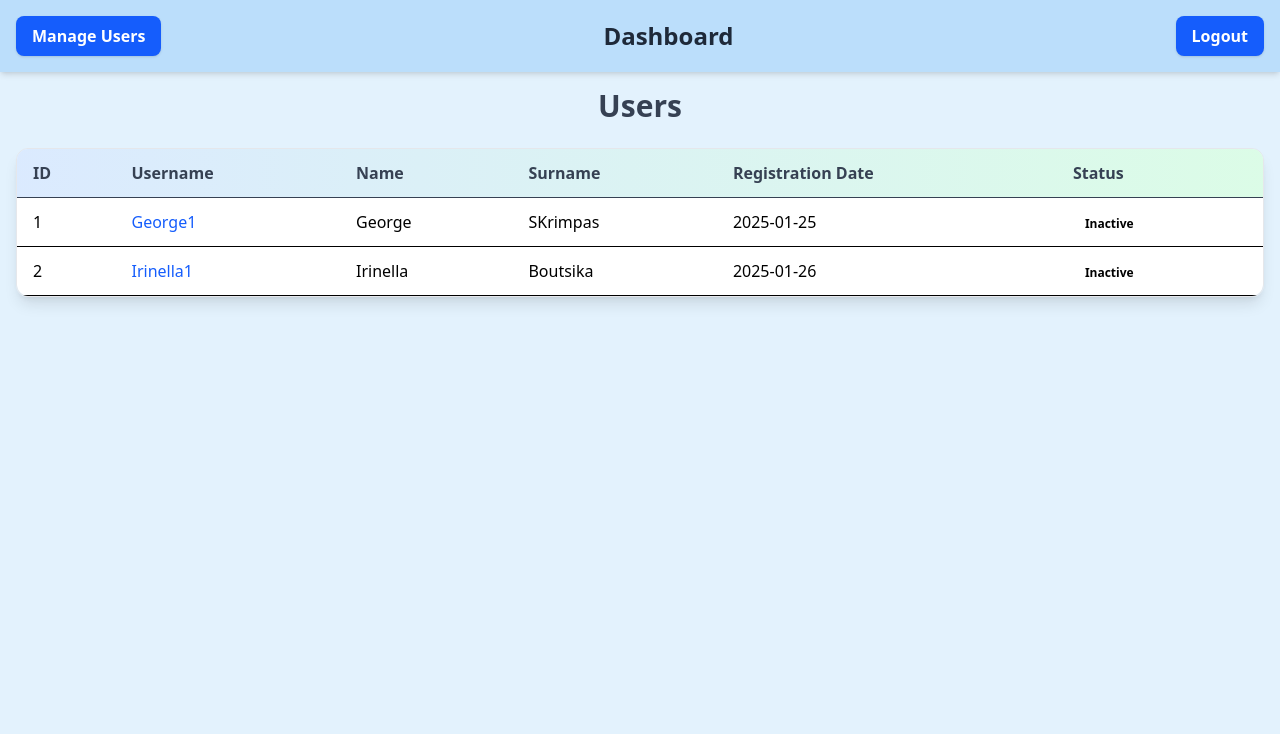
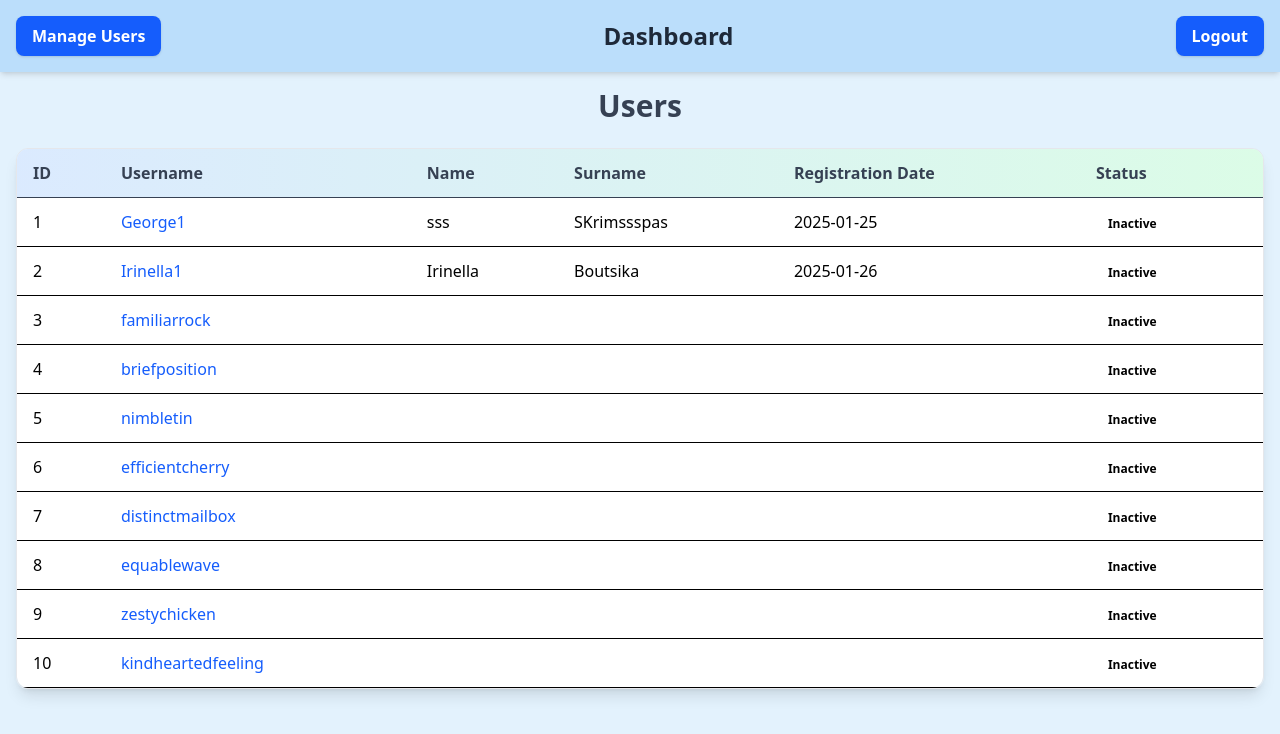
Before and after one commit to 3vilBonobo/task-managment-app-agri, an Angular app: page /dashboard/dashboard/users in a window 1280 px wide. Shown: the top 734 px of the page. Built offline with nearby package versions, Linux system fonts and the light colour scheme; data requests are answered from the project's data file.

Commit message:
add user modal and update jsonDB

```diff
--- a/db.json
+++ b/db.json
@@ -1,17 +1,17 @@
 {
   "users": [
     {
-      "id": 1,
+      "id": "1",
       "username": "George1",
       "password": "George123",
-      "name": "George",
-      "surname": "SKrimpas",
+      "name": "sss",
+      "surname": "SKrimssspas",
       "registrationDate": "2025-01-25",
       "isActive": false,
       "token": "mock-jwt-token"
     },
     {
-      "id": 2,
+      "id": "2",
       "username": "Irinella1",
       "password": "Irinella123",
       "name": "Irinella",
@@ -19,6 +19,79 @@
       "registrationDate": "2025-01-26",
       "isActive": false,
       "token": "mock-jwt-token"
+    },
+
+    {
+      "id": 3,
+      "username": "familiarrock",
+      "first_name": "Aaron",
+      "last_name": "Lee",
+      "email": "alee@outlook.com",
+      "d/m/yyyy": "7/3/2013",
+      "isActive": false
+    },
+    {
+      "id": 4,
+      "username": "briefposition",
+      "first_name": "Tyler",
+      "last_name": "Parker",
+      "email": "tyler_f_parker@rocketmail.com",
+      "d/m/yyyy": "5/12/2022",
+      "isActive": false
+    },
+    {
+      "id": 5,
+      "username": "nimbletin",
+      "first_name": "Amelia",
+      "last_name": "Flores",
+      "email": "a_f_flores63@yahoo.com",
+      "d/m/yyyy": "11/8/2013",
+      "isActive": false
+    },
+    {
+      "id": 6,
+      "username": "efficientcherry",
+      "first_name": "Erin",
+      "last_name": "Moore",
+      "email": "e.r.moore@ymail.com",
+      "d/m/yyyy": "22/12/2022",
+      "isActive": false
+    },
+    {
+      "id": 7,
+      "username": "distinctmailbox",
+      "first_name": "Amber",
+      "last_name": "Henderson",
+      "email": "a.e.henderson@live.com",
+      "d/m/yyyy": "22/7/2021",
+      "isActive": false
+    },
+    {
+      "id": 8,
+      "username": "equablewave",
+      "first_name": "Thomas",
+      "last_name": "Scott",
+      "email": "t.scott51@yahoo.com",
+      "d/m/yyyy": "26/7/2015",
+      "isActive": false
+    },
+    {
+      "id": 9,
+      "username": "zestychicken",
+      "first_name": "Austin",
+      "last_name": "Rivera",
+      "email": "austinandrewrivera@rocketmail.com",
+      "d/m/yyyy": "26/5/2018",
+      "isActive": false
+    },
+    {
+      "id": 10,
+      "username": "kindheartedfeeling",
+      "first_name": "Jessica",
+      "last_name": "Thompson",
+      "email": "jessica.thompson@aol.com",
+      "d/m/yyyy": "27/6/2013",
+      "isActive": false
     }
   ]
 }
--- a/src/app/features/users/users.component.html
+++ b/src/app/features/users/users.component.html
@@ -14,8 +14,8 @@
                 </tr>
             </thead>
             <tbody>
-                @for (user of users(); track user.username){
-                <tr class="border-b hover:bg-blue-50 transition duration-200">
+                @for (user of users(); track user.id) {
+                <tr class="border-b hover:bg-blue-50 transition duration-200" (click)="openModal(user)">
                     <td class="px-4 py-3">{{ user.id }}</td>
                     <td class="px-4 py-3 font-medium text-blue-600">{{ user.username }}</td>
                     <td class="px-4 py-3">{{ user.name }}</td>
@@ -30,13 +30,17 @@
                     </td>
                 </tr>
                 }
-
-                @empty{ <tr>
+                @empty {
+                <tr>
                     <td colspan="6" class="px-4 py-3 text-center text-gray-500">There are no users.</td>
-                </tr>}
-
-
+                </tr>
+                }
             </tbody>
         </table>
     </div>
+
+    <!-- User Modal -->
+    @if (selectedUser()) {
+    <app-user-modal></app-user-modal>
+    }
 </div>
--- a/src/app/features/users/users.component.ts
+++ b/src/app/features/users/users.component.ts
@@ -1,30 +1,41 @@
 import { HttpClient } from '@angular/common/http';
-import { Component, inject, signal } from '@angular/core';
+import { Component, inject, signal, ViewChild } from '@angular/core';
 import { CommonModule } from '@angular/common';
+import { UserModalComponent } from '../../shared/components/user-modal/user-modal.component';
 
 @Component({
   selector: 'app-users',
-  imports: [CommonModule],
+  standalone: true,
+  imports: [CommonModule, UserModalComponent],
   templateUrl: './users.component.html',
   styleUrls: ['./users.component.css'],
 })
 export class UsersComponent {
   private http = inject(HttpClient);
 
-  // Create a signal to store users data
-  users = signal<any[]>([]);
+  users = signal<any[]>([]); // Stores users
+  selectedUser = signal<any | null>(null); // Tracks selected user
+
+  // We reference the modal component
+  @ViewChild(UserModalComponent) userModal!: UserModalComponent;
 
   constructor() {
-    // Fetch data from the mock server
     this.http.get<any[]>('http://localhost:3000/users').subscribe({
-      next: (data) => {
-        // Set the data to the signal
-        this.users.set(data);
-        console.log(data); // Log the fetched data for testing
-      },
-      error: (err) => {
-        console.error('Error fetching users:', err);
-      },
+      next: (data) => this.users.set(data),
+      error: (err) => console.error('Error fetching users:', err),
     });
   }
+
+  // Function to open the modal and set the selected user
+  openModal(user: any) {
+    this.selectedUser.set(user);
+    if (this.userModal) {
+      this.userModal.setUser(user); // Set the user in the modal using the function
+    }
+  }
+
+  // Function to close the modal (from the modal's event)
+  closeModal() {
+    this.selectedUser.set(null);
+  }
 }
--- /dev/null
+++ b/src/app/shared/components/user-modal/user-modal.component.html
@@ -0,0 +1,39 @@
+@if (user()) {
+<div class="fixed inset-0 bg-gray-500 bg-opacity-10 flex items-center justify-center z-50">
+    <div class="bg-white rounded-lg shadow-lg w-96 p-6">
+        <h2 class="text-xl font-bold text-gray-700 mb-4">Edit User</h2>
+
+        <div class="space-y-4">
+            <div>
+                <h2>UserID: <span class="font-semibold">{{user().id}}</span></h2>
+            </div>
+
+            <div>
+                <h2>Username: <span class="font-semibold">{{user().username}}</span></h2>
+            </div>
+
+            <div>
+                <label class="block text-sm font-medium text-gray-600">Name</label>
+                <input type="text" class="w-full p-2 border rounded" [(ngModel)]="user().name" />
+            </div>
+
+            <div>
+                <label class="block text-sm font-medium text-gray-600">Surname</label>
+                <input type="text" class="w-full p-2 border rounded" [(ngModel)]="user().surname" />
+            </div>
+
+            <div>
+                <label class="block text-sm font-medium text-gray-600">Registration Date</label>
+                <input type="date" class="w-full p-2 border rounded" [(ngModel)]="user().registrationDate" />
+            </div>
+
+        </div>
+
+        <div class="flex justify-end mt-6 space-x-3">
+            <button class="px-4 py-2 bg-gray-300 rounded hover:bg-gray-400" (click)="closeModal()">Cancel</button>
+            <button class="px-4 py-2 bg-blue-500 text-white rounded hover:bg-blue-600" (click)="updateUser()">Update
+                Info</button>
+        </div>
+    </div>
+</div>
+}
--- /dev/null
+++ b/src/app/shared/components/user-modal/user-modal.component.ts
@@ -0,0 +1,43 @@
+import { Component, inject, signal } from '@angular/core';
+import { CommonModule } from '@angular/common';
+import { HttpClient } from '@angular/common/http';
+import { FormsModule } from '@angular/forms';
+
+@Component({
+  selector: 'app-user-modal',
+  standalone: true,
+  imports: [CommonModule, FormsModule],
+  templateUrl: './user-modal.component.html',
+  styleUrls: ['./user-modal.component.css'],
+})
+export class UserModalComponent {
+  private http = inject(HttpClient);
+
+  // Reactive signal for the user data
+  user = signal<any | null>(null);
+
+  // Function to set the user data
+  setUser(userData: any) {
+    this.user.set(userData);
+  }
+
+  // Function to close the modal and emit the close event
+  closeModal() {
+    this.user.set(null);
+  }
+
+  // Sends updated user info to the mock server
+  updateUser() {
+    if (!this.user()) return;
+
+    this.http
+      .put(`http://localhost:3000/users/${this.user().id}`, this.user())
+      .subscribe({
+        next: () => {
+          alert('User info updated successfully!');
+          this.closeModal();
+        },
+        error: (err) => console.error('Error updating user:', err),
+      });
+  }
+}
--- a/src/app/shared/components/user-popup/user-popup.component.html
+++ /dev/null
@@ -1 +0,0 @@
-<p>user-popup works!</p>
```
Also changed, not shown: src/app/shared/components/user-popup/user-popup.component.ts (deleted, +0 -11 lines), src/app/shared/components/user-modal/user-modal.component.css (added), 1 other file (tests, documents, lock files or other folders).
